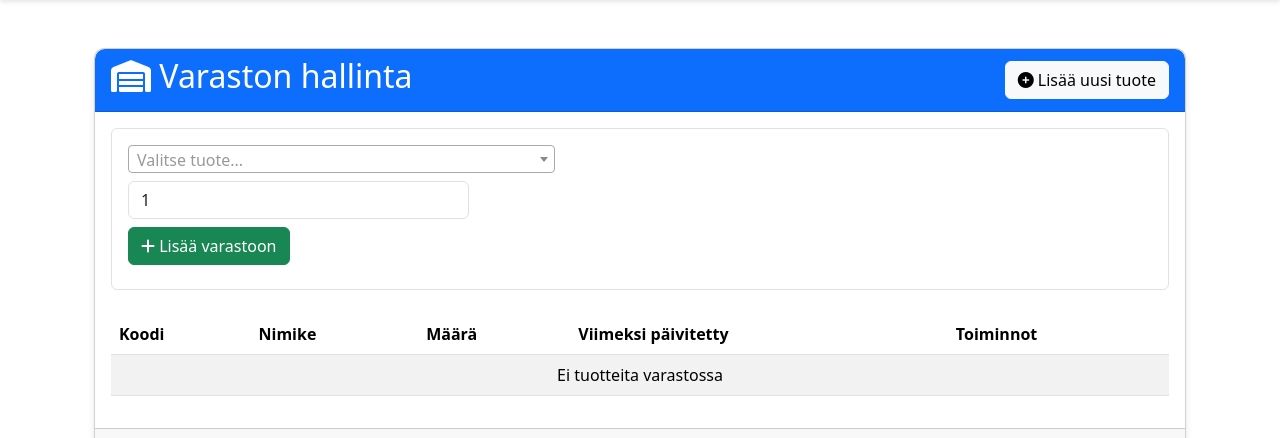
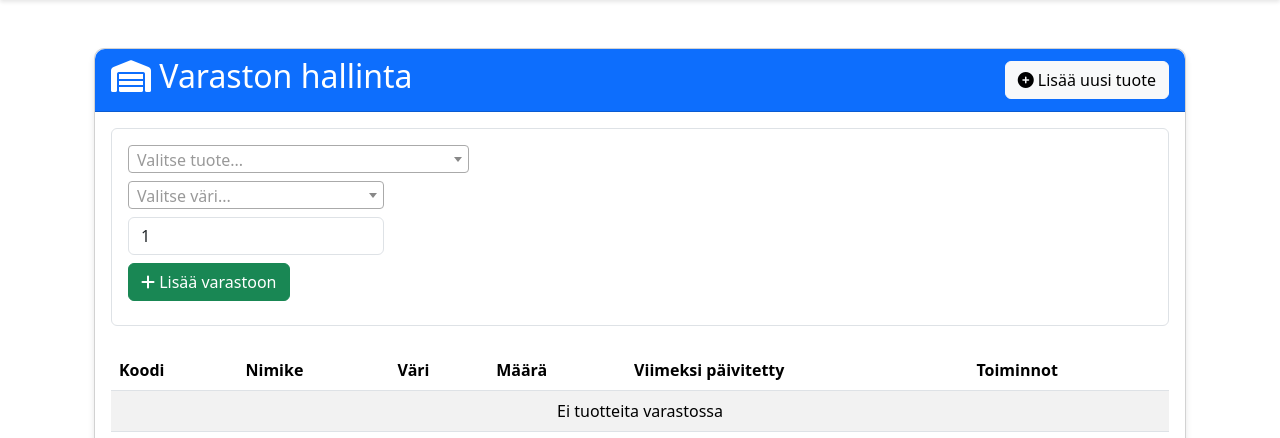
Before and after one commit to dildorababaerova/varasto, a Django app: page /manage_stock/ in a window 1280 px wide. Shown: the part 92-530 px from the top of the page. Run offline with Django 5.2, Linux system fonts and the light colour scheme; the visitor is signed in with stand-in values (Sample User, id 1); data that the repository does not hold is empty; some libraries are stand-ins or nearby versions.

Commit message:
added color field to add_item and manage_stock

```diff
--- a/stock/templates/manage_stock.html
+++ b/stock/templates/manage_stock.html
@@ -19,7 +19,7 @@
             <form method="post" class="mb-4 p-3 border rounded">
     {% csrf_token %}
     <div class="form-row align-items-center">
-                    <div class="col-md-5 mb-2">
+        <div class="col-md-4 mb-2">
             <select name="item_id" class="form-control select2" required>
                 <option value="">Valitse tuote...</option>
                 {% for item in items %}
@@ -27,10 +27,18 @@
                 {% endfor %}
             </select>
         </div>
-                    <div class="col-md-4 mb-2">
+        <div class="col-md-3 mb-2">
+            <select name="color_id" class="form-control select2">
+                <option value="">Valitse väri...</option>
+                {% for color in color_choices %}
+                <option value="{{ color.id }}">{{ color }}</option>
+                {% endfor %}
+            </select>
+        </div>
+        <div class="col-md-3 mb-2">
             <input type="number" name="quantity" class="form-control" min="1" value="1" required>
         </div>
-                    <div class="col-md-3 mb-2">
+        <div class="col-md-2 mb-2">
             <button type="submit" class="btn btn-success btn-block">
                 <i class="fas fa-plus"></i> Lisää varastoon
             </button>
@@ -45,6 +53,7 @@
                         <tr>
                             <th>Koodi</th>
                             <th>Nimike</th>
+                            <th>Väri</th>
                             <th>Määrä</th>
                             <th>Viimeksi päivitetty</th>
                             <th>Toiminnot</th>
@@ -55,6 +64,13 @@
                         <tr>
                             <td>{{ stock_item.item.koodi }}</td>
                             <td>{{ stock_item.item.nimike }}</td>
+                            <td>
+                                {% if stock_item.color %}
+                                    <span>{{ stock_item.color }}</span>
+                                {% else %}
+                                    <span>Ei väriä</span>
+                                {% endif %}
+                            </td>
                             <td class="font-weight-bold">{{ stock_item.quantity }} kpl</td>
                             <td>{{ stock_item.last_updated|date:"d.m.Y H:i" }}</td>
                             <td>
@@ -116,8 +132,15 @@
 <script src="https://cdn.jsdelivr.net/npm/select2@4.1.0-rc.0/dist/js/select2.min.js"></script>
 <script>
 $(document).ready(function() {
-    $('.select2').select2({
+    // Initialize item select
+    $('select[name="item_id"]').select2({
         placeholder: "Valitse tuote...",
+        allowClear: true
+    });
+
+    // Initialize color select
+    $('select[name="color_id"]').select2({
+        placeholder: "Valitse väri...",
         allowClear: true
     });
 });
--- a/stock/views.py
+++ b/stock/views.py
@@ -324,9 +324,12 @@
     # views.py (admin-only)
 @staff_member_required
 def manage_stock(request):
+    color_choices = Color.objects.all()
+
     if request.method == 'POST':
         item_id = request.POST.get('item_id')
         quantity = int(request.POST.get('quantity', 0))
+        color_id = request.POST.get('color_id')
 
         if not item_id or quantity <= 0:
             messages.error(request, "Virheelliset tiedot")
@@ -335,10 +338,12 @@
         try:
             item = Item.objects.get(id=item_id)
             warehouse = Warehouse.objects.first()  # Assuming single warehouse
+            color = Color.objects.get(id=color_id) if color_id else None
 
             warehouse_item, created = WarehouseItem.objects.get_or_create(
                 warehouse=warehouse,
                 item=item,
+                color=color,
                 defaults={'quantity': quantity}
             )
 
@@ -349,6 +354,10 @@
             messages.success(request, f"Tuote {item.nimike} päivitetty (+{quantity})")
             return redirect('manage_stock')
 
+        except Item.DoesNotExist:
+            messages.error(request, "Tuotetta ei löytynyt")
+        except Color.DoesNotExist:
+            messages.error(request, "Väriä ei löytynyt")
         except Exception as e:
             messages.error(request, f"Virhe: {str(e)}")
             return redirect('manage_stock')
@@ -356,9 +365,10 @@
     # Get all items for dropdown
     items = Item.objects.all().order_by('nimike')
 
+
     # Get warehouse items with pagination
     warehouse = Warehouse.objects.first()
-    warehouse_items_list = WarehouseItem.objects.filter(warehouse=warehouse).select_related('item').order_by('item__nimike')
+    warehouse_items_list = WarehouseItem.objects.filter(warehouse=warehouse).select_related('item', 'color').order_by('-last_updated')
 
     paginator = Paginator(warehouse_items_list, 25)  # Show 25 items per page
     page_number = request.GET.get('page')
@@ -366,15 +376,20 @@
 
     return render(request, 'manage_stock.html', {
         'items': items,
-        'warehouse_items': warehouse_items
+        'warehouse_items': warehouse_items,
+        'color_choices': color_choices
     })
 
 
 @staff_member_required
 def add_item(request, item_id=None):
+    color_choices = Color.objects.all()
+    color = None
+
     if item_id:
         item = get_object_or_404(Item, id=item_id)
         warehouse_item = get_object_or_404(WarehouseItem, item=item)
+        color = item.color
     else:
         item = None
         warehouse_item = None
@@ -385,8 +400,12 @@
 
         if form.is_valid() and quantity_form.is_valid():
             # Handle new color creation
+            selected_color_id = request.POST.get('color_id')
             new_color_name = form.cleaned_data.get('new_color')
-            if new_color_name:
+            if selected_color_id and selected_color_id != '':
+                color = get_object_or_404(Color, id=selected_color_id)
+                form.instance.color = color
+            elif new_color_name:
                 color, created = Color.objects.get_or_create(color=new_color_name)
                 form.instance.color = color
 
@@ -397,14 +416,19 @@
             warehouse_item, created = WarehouseItem.objects.get_or_create(
                 warehouse=Warehouse.objects.first(),
                 item=new_item,
+                color=color,
                 defaults={'quantity': quantity_form.cleaned_data['quantity']}
             )
 
             if not created:
                 warehouse_item.quantity = quantity_form.cleaned_data['quantity']
+                warehouse_item.color = color
                 warehouse_item.save()
 
+            messages.success(request, "Tuote tallennettu onnistuneesti!")
             return redirect('manage_stock')
+        else:
+            messages.error(request, "Tarkista lomakkeen tiedot")
     else:
         form = ItemForm(instance=item)
         initial_quantity = warehouse_item.quantity if warehouse_item else 0
@@ -413,7 +437,9 @@
     return render(request, 'add_item.html', {
         'form': form,
         'quantity_form': quantity_form,
-        'is_edit': item_id is not None
+        'is_edit': item_id is not None,
+        'color_choices': color_choices,
+        'color': color
     })
 
 def signup(request):
```
Also changed, not shown: stock/models.py (+13 -8 lines), stock/templates/add_item.html (+8 -0 lines), stock/migrations/0007_item_color.py (added), stock/migrations/0008_alter_warehouseitem_unique_together_and_more.py (added). Lines whose indentation alone changed are shown as unchanged.
